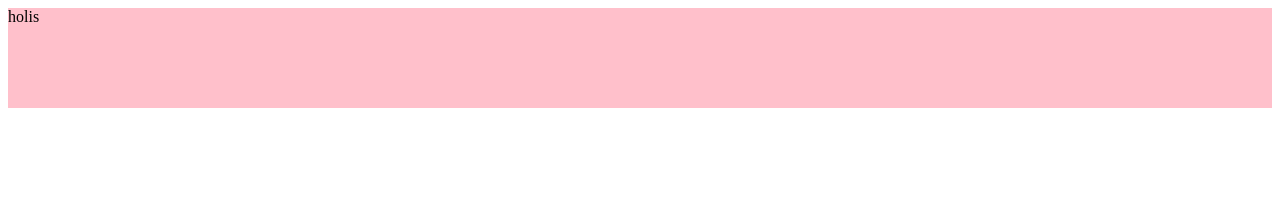
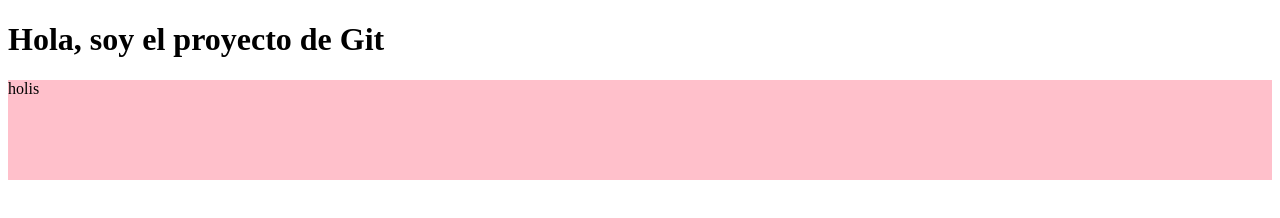
Before and after one commit to delfina115/proyecto-git, a plain HTML site: page index.html in a window 1280 px wide. Drawn offline with Linux system fonts and the light colour scheme.

Commit message:
Agrego h1 como titulo

```diff
--- a/index.html
+++ b/index.html
@@ -8,6 +8,7 @@
     <title>Document</title>
 </head>
 <body>
+    <h1>Hola, soy el proyecto de Git</h1>
     <div class="prueba">holis</div>
 </body>
 </html>
```
